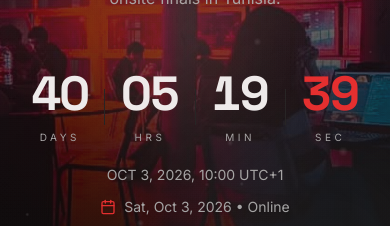
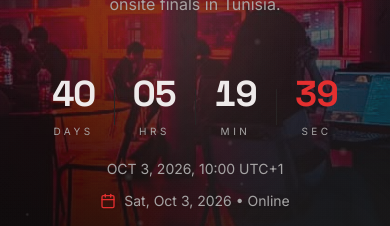
Before and after one commit to Zyyz2/ctf-quals.securinets.tn, a React (Vite) app: page / in a window 390 px wide. Shown: the part 331-557 px from the top of the page. Built offline with nearby package versions, Linux system fonts and the light colour scheme.

Commit message:
Stop countdown layout jitter on mobile

```diff
--- a/src/components/Countdown.tsx
+++ b/src/components/Countdown.tsx
@@ -75,18 +75,19 @@ const Countdown = ({
 
       {phase === 'upcoming' ? (
         <>
-          <div className="mt-5 flex items-center justify-center gap-4 md:gap-7">
+          <div className="mt-5 flex items-center justify-center gap-3 md:gap-7">
             {timeUnits.map((unit, i) => (
               <Fragment key={unit.label}>
                 {i > 0 && <span aria-hidden className="h-9 w-px bg-border md:h-14" />}
-                <div className="text-center">
+                <div className="w-14 md:w-24 text-center">
                   <div
-                    key={unit.value}
-                    className={`animate-tick font-display font-bold tabular-nums leading-none tracking-tight text-5xl md:text-7xl ${
+                    className={`font-display font-bold tabular-nums leading-none tracking-tight text-4xl sm:text-5xl md:text-7xl ${
                       unit.label === 'Sec' ? 'text-primary' : ''
                     }`}
                   >
-                    {unit.value.toString().padStart(2, '0')}
+                    <span key={unit.value} className="inline-block animate-tick">
+                      {unit.value.toString().padStart(2, '0')}
+                    </span>
                   </div>
                   <div className="mt-3 text-[10px] uppercase tracking-[0.35em] text-muted-foreground">{unit.label}</div>
                 </div>
```
